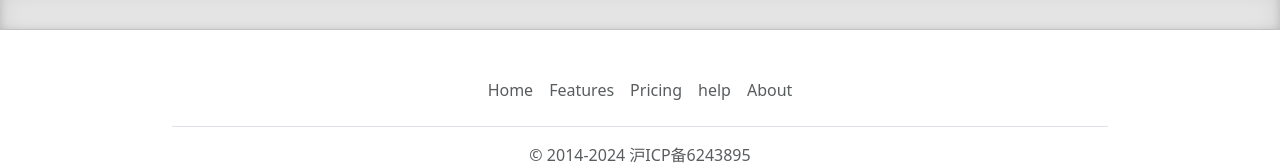
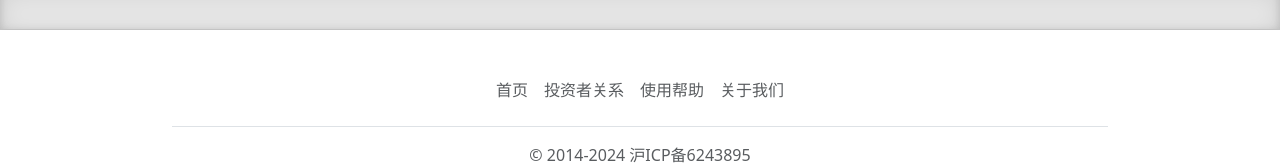
Before and after one commit to szxleon/szxleon.github.io, a plain HTML site: page index.html in a window 1280 px wide. Shown: the part 1183-1348 px from the top of the page. Drawn offline with Linux system fonts and the light colour scheme.

Commit message:
Update index.html

```diff
--- a/index.html
+++ b/index.html
@@ -141,11 +141,10 @@
 <div class="container">
   <footer class="py-3 my-4">
     <ul class="nav justify-content-center border-bottom pb-3 mb-3">
-      <li class="nav-item"><a href="#" class="nav-link px-2 text-muted">Home</a></li>
-      <li class="nav-item"><a href="#" class="nav-link px-2 text-muted">Features</a></li>
-      <li class="nav-item"><a href="#" class="nav-link px-2 text-muted">Pricing</a></li>
-      <li class="nav-item"><a href="#" class="nav-link px-2 text-muted">help</a></li>
-      <li class="nav-item"><a href="#" class="nav-link px-2 text-muted">About</a></li>
+      <li class="nav-item"><a href="index.html" class="nav-link px-2 text-muted">首页</a></li>
+      <li class="nav-item"><a href="investor.html" class="nav-link px-2 text-muted">投资者关系</a></li>
+      <li class="nav-item"><a href="#" class="nav-link px-2 text-muted">使用帮助</a></li>
+      <li class="nav-item"><a href="#" class="nav-link px-2 text-muted">关于我们</a></li>
     </ul>
     <p class="text-center text-muted">&copy; 2014-2024 沪ICP备6243895</br>上海通行电子科技有限公司</p>
   </footer>
```
